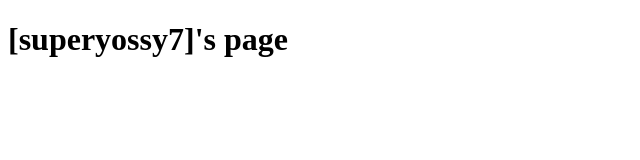
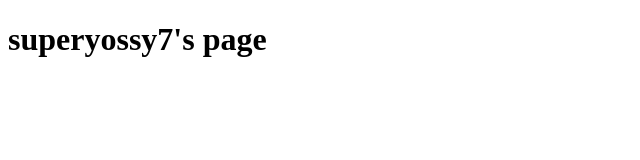
Before and after one commit to SuperYossy7/superyossy7.github.io, a plain HTML site: page index.html in a window 1280 px wide. Shown: the whole page, without its empty margins (0-640 px from the left). Drawn offline with Linux system fonts and the light colour scheme.

Commit message:
Name change

```diff
--- a/index.html
+++ b/index.html
@@ -3,9 +3,9 @@
   <head>
     <meta charset="UTF-8" />
     <meta name="viewport" content="width=device-width, initial-scale=1.0" />
-    <title>[superyossy7]</title>
+    <title>superyossy7</title>
   </head>
   <body>
-    <h1>[superyossy7]'s page</h1>
+    <h1>superyossy7's page</h1>
   </body>
 </html>
```
